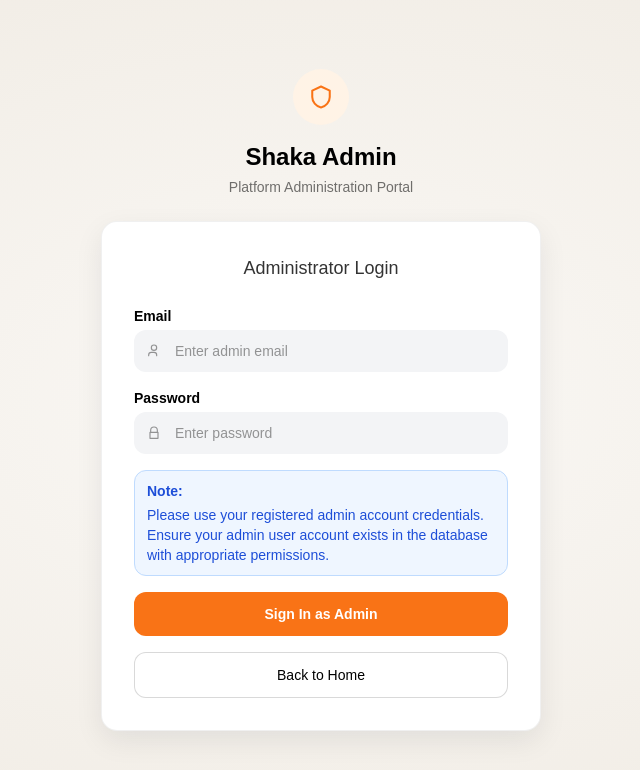
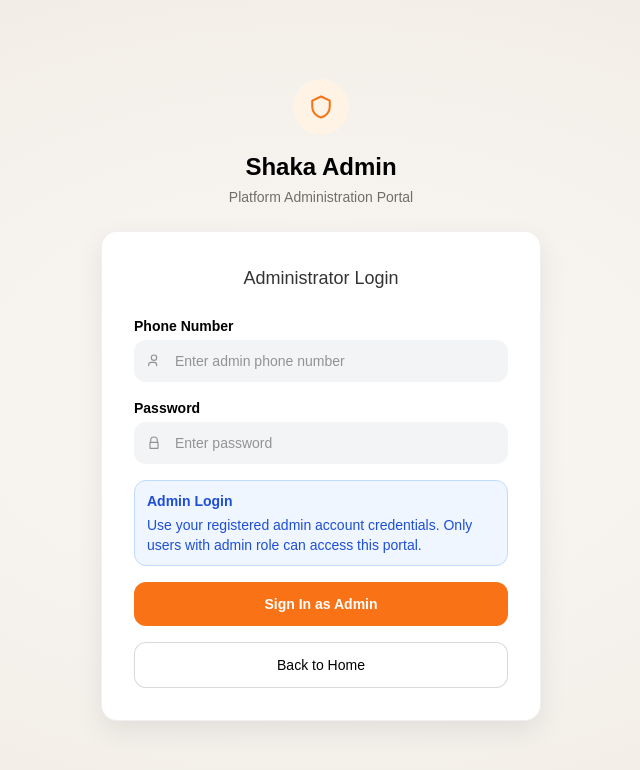
Before and after one commit to obscode20726/shaka-webapp, a Next.js app: page /signin/admin in a window 1280 px wide. Shown: the top 770 px of the page, without its empty margins (319-959 px from the left). Built offline with nearby package versions, Linux system fonts and the light colour scheme; no server answers.

Commit message:
fix: Update admin login to use regular /auth/login endpoint with role validation

```diff
--- a/src/components/AdminSignIn.tsx
+++ b/src/components/AdminSignIn.tsx
@@ -62,11 +62,12 @@ function LockIcon() {
   );
 }
 
-interface AdminLoginResponse {
+interface AuthLoginResponse {
   token: string;
   user: {
     id: string;
-    email: string;
+    email?: string;
+    phone?: string;
     type: string;
     role?: string;
   };
@@ -74,7 +75,7 @@ interface AdminLoginResponse {
 
 export default function AdminSignIn() {
   const router = useRouter();
-  const [email, setEmail] = useState("");
+  const [phone, setPhone] = useState("");
   const [password, setPassword] = useState("");
   const [error, setError] = useState("");
   const [loading, setLoading] = useState(false);
@@ -83,30 +84,39 @@ export default function AdminSignIn() {
     e.preventDefault();
     setError("");
 
-    if (!email.trim() || !password) {
-      setError("Email and password are required.");
+    if (!phone.trim() || !password) {
+      setError("Phone number and password are required.");
       return;
     }
 
     setLoading(true);
 
     try {
-      // Call the admin login endpoint with real database credentials
-      const response = await apiRequest<AdminLoginResponse>("/auth/admin-login", {
+      // Call the regular login endpoint with admin credentials
+      // The backend validates that the user has admin role
+      const response = await apiRequest<AuthLoginResponse>("/auth/login", {
         method: "POST",
         body: JSON.stringify({
-          email: email.trim(),
+          phone: phone.trim(),
           password,
         }),
+        auth: false,
       });
 
       if (response.token && response.user) {
+        // Check if user has admin role
+        if (response.user.type !== "admin" && response.user.role !== "admin") {
+          setError("Access denied. Admin privileges required.");
+          setLoading(false);
+          return;
+        }
+
         // Store the JWT token and admin session
         localStorage.setItem("token", response.token);
         localStorage.setItem("admin_session", JSON.stringify({
           userId: response.user.id,
-          email: response.user.email,
-          role: response.user.role || "admin",
+          phone: response.user.phone || phone,
+          role: response.user.role || response.user.type,
           loginTime: new Date().toISOString(),
         }));
 
@@ -117,7 +127,7 @@ export default function AdminSignIn() {
       }
     } catch (err) {
       const errorMessage = err instanceof Error ? err.message : "Login failed";
-      setError(errorMessage || "Invalid email or password");
+      setError(errorMessage || "Invalid phone number or password");
     } finally {
       setLoading(false);
     }
@@ -144,23 +154,23 @@ export default function AdminSignIn() {
           <form className="mt-6 space-y-4" onSubmit={handleSubmit}>
             <div>
               <label
-                htmlFor="admin-email"
+                htmlFor="admin-phone"
                 className="mb-1 block text-sm font-semibold text-black"
               >
-                Email
+                Phone Number
               </label>
               <div className="relative">
                 <span className="pointer-events-none absolute left-3 top-1/2 -translate-y-1/2">
                   <UserIcon />
                 </span>
                 <input
-                  id="admin-email"
-                  name="email"
-                  type="email"
-                  autoComplete="email"
-                  placeholder="Enter admin email"
-                  value={email}
-                  onChange={(e) => setEmail(e.target.value)}
+                  id="admin-phone"
+                  name="phone"
+                  type="tel"
+                  autoComplete="tel"
+                  placeholder="Enter admin phone number"
+                  value={phone}
+                  onChange={(e) => setPhone(e.target.value)}
                   className="w-full rounded-xl border border-transparent bg-[#f3f4f6] py-2.5 pl-10 pr-3 text-sm text-black outline-none ring-[#f97316] placeholder:text-black/40 focus:ring-2"
                 />
               </div>
@@ -197,9 +207,9 @@ export default function AdminSignIn() {
             ) : null}
 
             <div className="rounded-xl border border-[#bfdbfe] bg-[#eff6ff] px-3 py-2.5 text-sm text-[#1d4ed8]">
-              <p className="font-semibold">Note:</p>
+              <p className="font-semibold">Admin Login</p>
               <p className="mt-1">
-                Please use your registered admin account credentials. Ensure your admin user account exists in the database with appropriate permissions.
+                Use your registered admin account credentials. Only users with admin role can access this portal.
               </p>
             </div>
 
```
